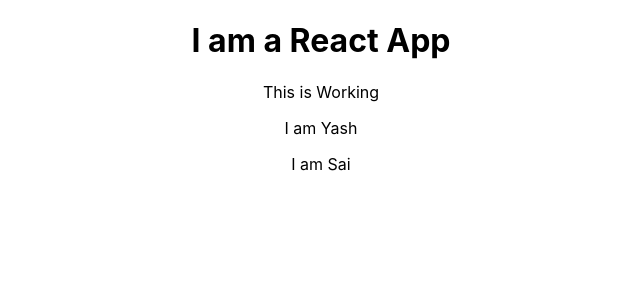
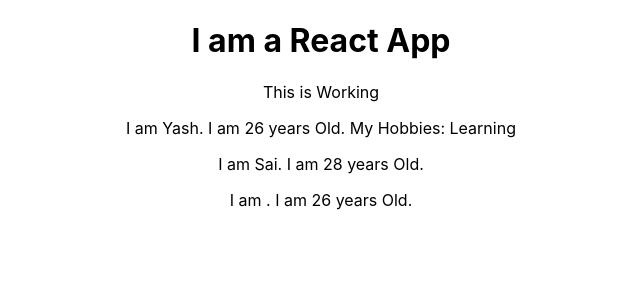
Before and after one commit to yashik777-nb/learn-react, a React (Create React App) app: page / in a window 1280 px wide. Shown: the top 300 px of the page, without its empty margins (319-959 px from the left). Built offline with nearby package versions, Linux system fonts and the light colour scheme.

Commit message:
Child Props

```diff
--- a/src/App.js
+++ b/src/App.js
@@ -1,4 +1,4 @@
-import logo from "./logo.svg";
+// import logo from "./logo.svg";
 import React from "react";
 import "./App.css";
 import Person from "./Person/Person";
@@ -8,8 +8,9 @@ function App() {
     <div className="App">
       <h1> I am a React App</h1>
       <p>This is Working</p>
-      <Person name="Yash" />
+      <Person name="Yash">My Hobbies: Learning </Person>
       <Person name="Sai" />
+      <Person />
     </div>
     // return React.createElement('div', null, React.createElement('h1', {className: 'App', "Second Componet"}))
   );
--- a/src/Person/Person.js
+++ b/src/Person/Person.js
@@ -1,3 +1,10 @@
 export default function Person(props) {
-  return <p>I am {props.name}</p>;
+  return (
+    <div>
+      <p>
+        I am {props.name}. I am {Math.floor(Math.random() * 30)} years Old.{" "}
+        {props.children}
+      </p>
+    </div>
+  );
 }
```
Also changed, not shown: 1 other file (tests, documents, lock files or other folders).
